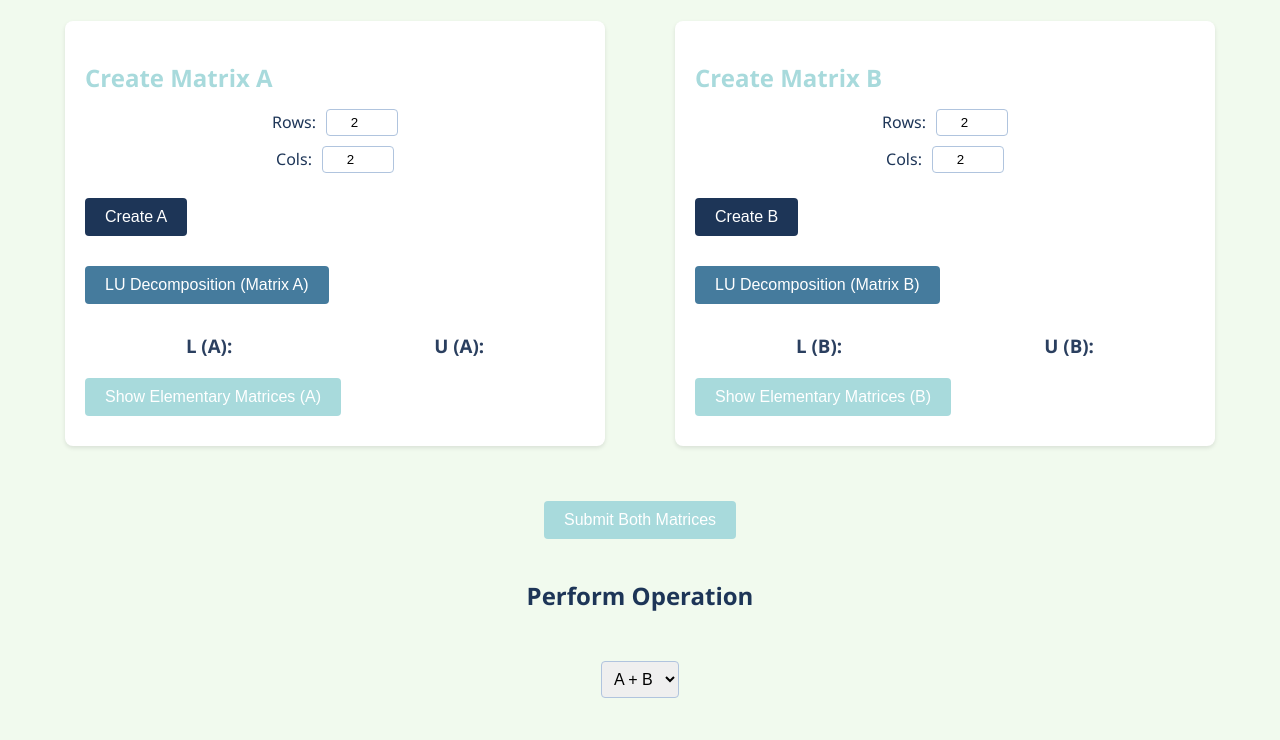
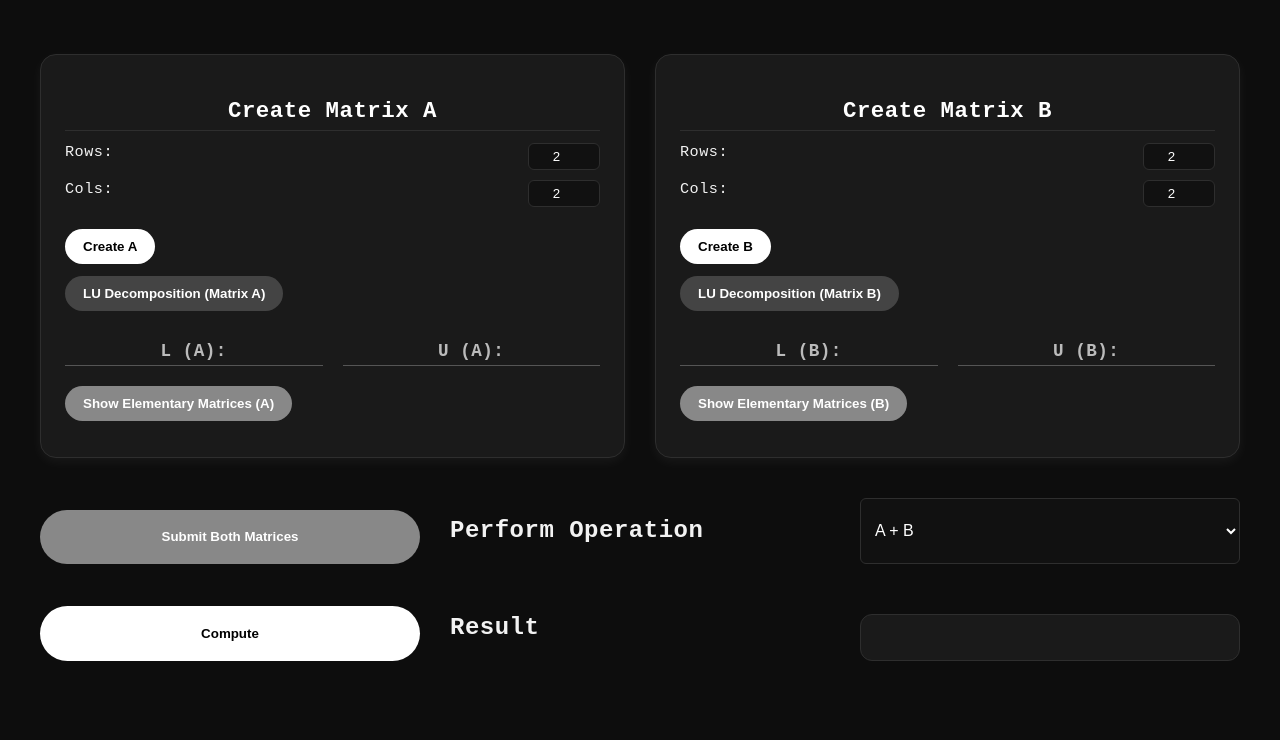
Before and after one commit to GabrielR115/matrix-calculator, a plain HTML site: page main/index.html in a window 1280 px wide. Shown: the part 167-907 px from the top of the page. After the commit the page ends 868 px from the top, so only its background shows below. Drawn offline with nearby package versions, Linux system fonts and the light colour scheme.

Commit message:
New look

```diff
--- a/main/styles.css
+++ b/main/styles.css
@@ -1,215 +1,192 @@
-/* Global Color Variables */
 :root {
-    --primary-color: #1D3557;       /* Darkish blue */
-    --secondary-color: #457B9D;     /* Muted blue */
-    --accent-color: #A8DADC;        /* Light blue accent */
-    --background-color: #F1FAEE;    /* Light background for contrast */
-    --card-background: #FFFFFF;
-    --text-color: #1D3557;
-    --border-color: #B0C4DE;        /* Light steel blue */
-    --btn-bg: #1D3557;
-    --btn-bg-hover: #16324F;
-    --btn-font-color: #FFFFFF;
+  --bg-main: #0d0d0d;
+  --bg-card: #1a1a1a;
+  --text-main: #f2f2f2;
+  --text-muted: #bbbbbb;
+  --border: #2e2e2e;
+  --accent: #ffffff;
+  --hover-accent: #dddddd;
+  --shadow: rgba(255, 255, 255, 0.05);
 }
 
-  /* Base Styles */
 body {
-    font-family: "Segoe UI", Tahoma, Geneva, Verdana, sans-serif;
-    background: var(--background-color);
+  font-family: 'Courier New', Courier, monospace;
+  background-color: var(--bg-main);
+  color: var(--text-main);
   margin: 0;
   padding: 0;
-    color: var(--text-color);
+  letter-spacing: 0.5px;
 }
 
 .container {
+  width: 95%;
   max-width: 1200px;
-    margin: 0 auto;
-    padding: 20px;
+  margin: auto;
+  padding: 40px 20px;
+  display: grid;
+  gap: 40px;
 }
 
 header {
   text-align: center;
-    margin-bottom: 40px;
 }
 
 header h1 {
-    font-size: 2.5rem;
-    color: var(--primary-color);
-    margin-bottom: 10px;
+  font-size: 3rem;
+  margin-bottom: 0.2em;
+  color: var(--accent);
+  letter-spacing: 2px;
+  text-transform: uppercase;
 }
 
 header p {
-    font-size: 1.2rem;
-    color: var(--secondary-color);
+  font-size: 1.1rem;
+  color: var(--text-muted);
 }
 
-  /* Matrix Section Layout */
 .matrix-section,
 .operation-section {
-    display: flex;
-    flex-wrap: wrap;
-    justify-content: space-around;
-    gap: 20px;
+  display: grid;
+  grid-template-columns: repeat(auto-fit, minmax(360px, 1fr));
+  gap: 30px;
 }
 
 .matrix-box {
-    background: var(--card-background);
-    padding: 20px;
-    border-radius: 8px;
-    box-shadow: 0 2px 4px rgba(0, 0, 0, 0.1);
-    flex: 1 1 300px;
-    max-width: 500px;
+  background: var(--bg-card);
+  border: 1px solid var(--border);
+  border-radius: 16px;
+  padding: 24px;
+  box-shadow: 0 4px 12px var(--shadow);
 }
 
 .matrix-box h2 {
-    color: var(--accent-color);
-    margin-bottom: 15px;
+  font-size: 1.4rem;
+  margin-bottom: 12px;
+  color: var(--accent);
+  text-align: center;
+  border-bottom: 1px solid var(--border);
+  padding-bottom: 6px;
 }
 
 .input-group {
+  display: flex;
+  justify-content: space-between;
   margin: 10px 0;
-    display: flex;
-    justify-content: center;
-    align-items: center;
-    gap: 10px;
 }
 
 .input-group label {
-    font-size: 1rem;
+  flex: 1;
+  font-size: 0.95rem;
 }
 
 .input-group input {
   width: 60px;
   padding: 5px;
-    border-radius: 4px;
-    border: 1px solid var(--border-color);
+  background: #111;
+  color: var(--accent);
+  border: 1px solid var(--border);
+  border-radius: 6px;
   text-align: center;
 }
 
-  .matrix-input-container {
-    margin-top: 15px;
+button {
+  margin-top: 12px;
+  padding: 10px 18px;
+  border: none;
+  border-radius: 100px;
+  background-color: var(--accent);
+  color: #000;
+  font-weight: bold;
+  cursor: pointer;
+  transition: background-color 0.2s ease;
+}
+
+button:hover {
+  background-color: var(--hover-accent);
+}
+
+.btn-secondary {
+  background-color: #444;
+  color: #fff;
+}
+
+.btn-secondary:hover {
+  background-color: #666;
+}
+
+.btn-action {
+  background-color: #888;
+  color: #fff;
+}
+
+.btn-action:hover {
+  background-color: #aaa;
 }
 
 .matrix-row {
   display: flex;
   justify-content: center;
-    gap: 5px;
+  gap: 8px;
   margin: 5px 0;
 }
 
 .matrix-row input {
   width: 50px;
-    padding: 5px;
-    border: 1px solid var(--border-color);
-    border-radius: 4px;
+  padding: 6px;
+  border-radius: 6px;
+  border: 1px solid var(--border);
+  background-color: #111;
+  color: #fff;
   text-align: center;
 }
 
-  /* Button Styles */
-  button {
-    padding: 10px 20px;
-    margin-top: 15px;
-    border: none;
-    border-radius: 4px;
-    font-size: 1rem;
-    cursor: pointer;
-    transition: background 0.3s ease;
-  }
-
-  .btn {
-    background-color: var(--btn-bg);
-    color: var(--btn-font-color);
-  }
-
-  .btn:hover {
-    background-color: var(--btn-bg-hover);
-  }
-
-  .btn-secondary {
-    background-color: var(--secondary-color);
-    color: #fff;
-  }
-
-  .btn-secondary:hover {
-    background-color: #376b8a;
-  }
-
-  .btn-action {
-    background-color: var(--accent-color);
-    color: #fff;
-  }
-
-  .btn-action:hover {
-    background-color: #8ec6d0;
-  }
-
-  /* Operation Section Styles */
-  .operation-section {
-    flex-direction: column;
-    align-items: center;
-    margin-top: 40px;
-  }
-
-  .operation-section select {
-    padding: 8px;
-    margin: 10px;
-    border-radius: 4px;
-    border: 1px solid var(--border-color);
-    font-size: 1rem;
-  }
-
-  /* Result / Matrix Display */
 .result-container {
+  background-color: var(--bg-card);
+  padding: 20px;
+  border-radius: 12px;
+  border: 1px solid var(--border);
   margin-top: 20px;
-    background: var(--card-background);
-    padding: 20px;
-    border-radius: 8px;
-    box-shadow: 0 2px 4px rgba(0, 0, 0, 0.1);
-    width: 100%;
-    max-width: 600px;
-  }
-
-  .fancy-matrix {
-    margin-top: 15px;
 }
 
 .matrix-wrapper {
   display: flex;
   justify-content: center;
-    align-items: center;
   font-family: monospace;
-    font-size: 20px;
-    margin: 10px auto;
+  font-size: 18px;
+  color: #fff;
 }
 
 .matrix-bracket {
-    font-size: 32px;
+  font-size: 30px;
   font-weight: bold;
-    padding: 0 8px;
-    color: var(--primary-color);
+  padding: 0 10px;
 }
 
-  .matrix-body {
-    text-align: left;
-  }
-
-  /* Optional: Adjust bracket vertical alignment */
-  .matrix-bracket.left,
-  .matrix-bracket.right {
-    transform: translateY(5px);
+.operation-section select {
+  background-color: #111;
+  color: #fff;
+  border: 1px solid var(--border);
+  padding: 10px;
+  border-radius: 6px;
+  font-size: 1rem;
 }
 
 .lu-section {
   display: flex;
-  justify-content: space-around;
-  margin-top: 10px;
+  justify-content: space-between;
+  gap: 20px;
+  margin-top: 12px;
 }
 
 .lu-matrix {
+  flex: 1;
   text-align: center;
 }
 
 .lu-matrix h3 {
-  margin-bottom: 5px;
-  color: #2a3f5f;
+  font-size: 1.1rem;
+  color: var(--text-muted);
+  border-bottom: 1px solid #555;
+  padding-bottom: 4px;
+  margin-bottom: 8px;
 }
```
Also changed, not shown: main/index.html (+1 -1 lines). Lines whose indentation alone changed are shown as unchanged.
